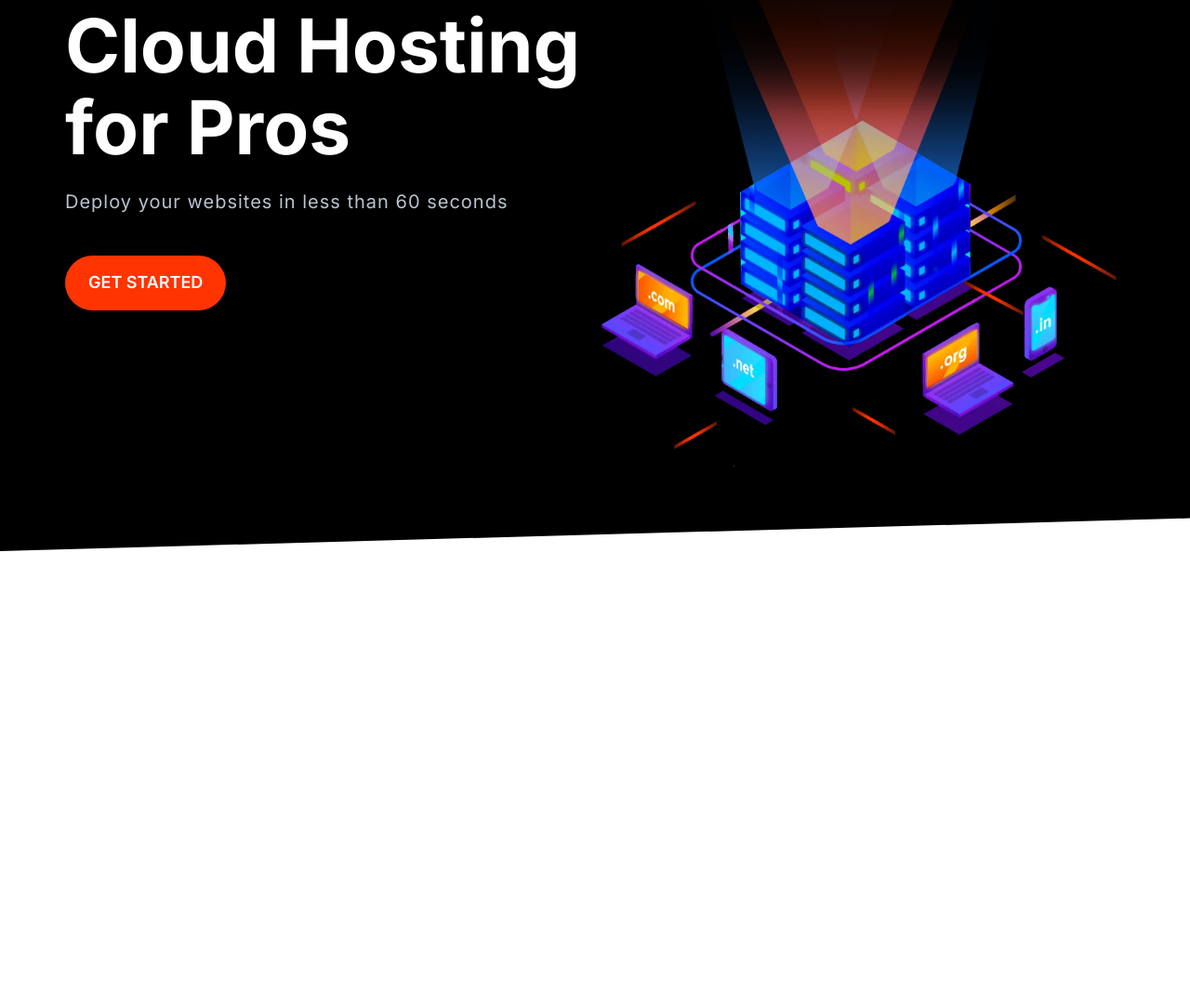
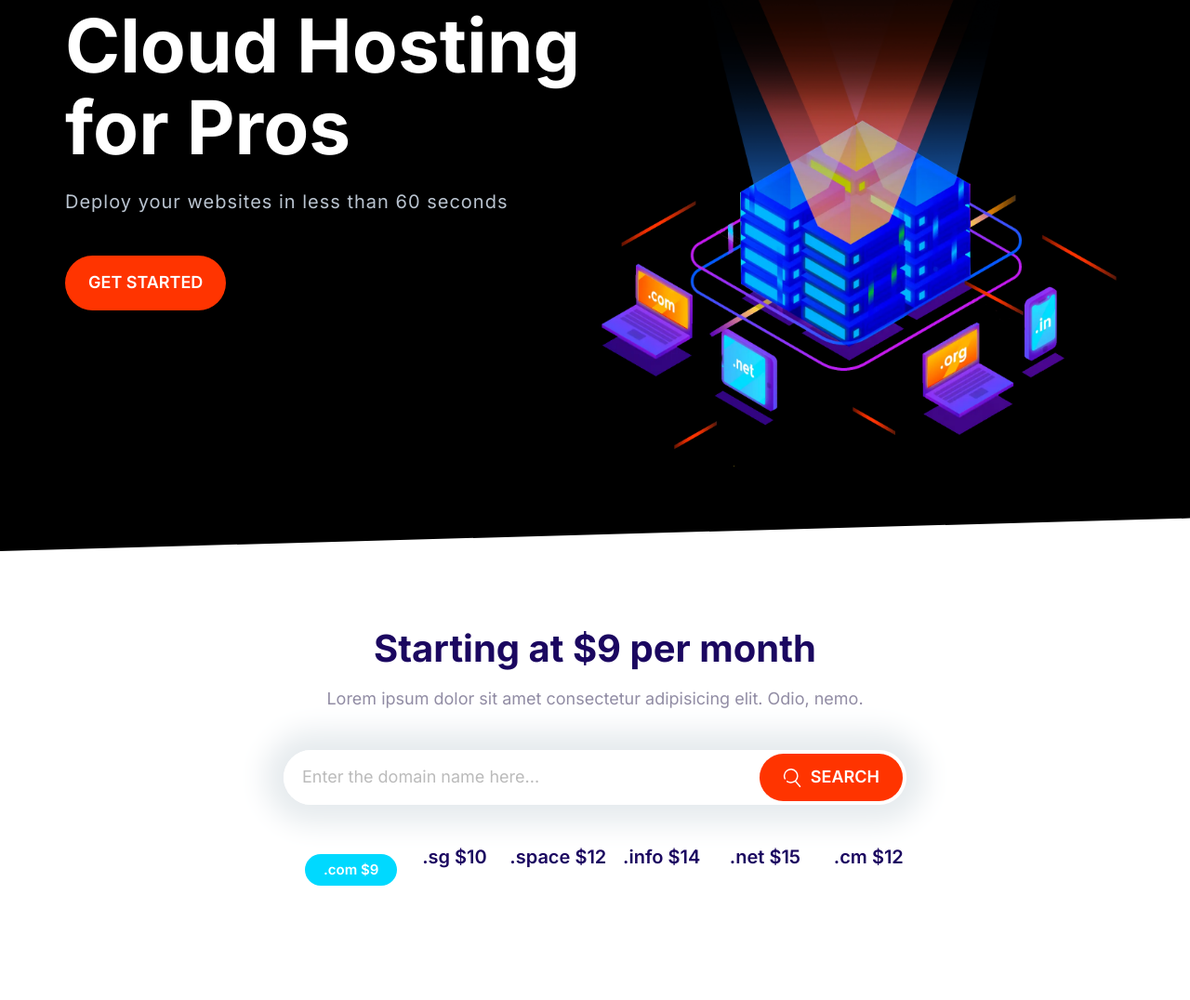
Before and after one commit to devlili10/cloudSphere, a plain HTML site: page index.html in a window 1280 px wide. Shown: the part 176-1252 px from the top of the page at 93% size. Before the commit the page ends 800 px from the top, so only its background shows below. Drawn offline with Linux system fonts and the light colour scheme.

Commit message:
Feat: Add the domain pricing to the previous component.

```diff
--- a/assets/css/styles.css
+++ b/assets/css/styles.css
@@ -200,7 +200,7 @@ a {
     display: inline-block;
     font-size: 2rem;
     font-weight: 600;
-    padding: 2rem 3rem;
+    padding: 2rem 3vw;
     margin: 1rem 0;
     text-align: center;
     text-transform: uppercase;
@@ -291,6 +291,7 @@ a {
     flex: 1;
     flex-grow: 1;
     padding: 1.5rem 2rem;
+    width: 0;
 }
 
 .input-group .btn {
@@ -700,13 +701,14 @@ a {
 
 .domain-prices {
     display: grid;
-    grid-template-columns: repeat(3, 1fr);
+    grid-template-columns: repeat(2, 1fr);
     grid-template-rows: repeat(2, 6rem);
     font-size: 2rem;
     font-weight: 600;
     justify-items: center;
     max-width: 700px;
     margin: 0 auto;
+    color: var(--heading-color);
 }
 
 /* Plans block */
@@ -787,7 +789,10 @@ article img {
 }
 
 
-
+  .badge {
+        font-size: 1.5rem;
+        align-self: center;
+    }
 
 
 
@@ -913,10 +918,6 @@ article img {
         font-size: 1.5rem
     }
 
-    .badge {
-        font-size: 1.5rem;
-        align-self: center;
-    }
 
     .badge-small {
         font-size: 1.2rem;
--- a/index.html
+++ b/index.html
@@ -42,6 +42,29 @@
   </section>
 
 
+  <section class="block container block-domain">
+    <header class="block__header">
+      <h2>Starting at $9 per month</h2>
+      <p>Lorem ipsum dolor sit amet consectetur adipisicing elit. Odio, nemo.</p>
+    </header>
+    <div class="input-group">
+    <input type="text" class="input" placeholder="Enter the domain name here...">
+    <button class="btn btn-accent"><svg class="icon icon-white">
+        <use xlink:href="assets/images/sprite.svg#search"></use>
+    </svg>Search</button>
+</div>
+<ul class="list domain-prices">
+ <span class="badge badge-secondary"> <li>.com $9</li></span>
+  <li>.sg $10</li>
+  <li>.space $12</li>
+  <li>.info $14</li>
+  <li>.net $15</li>
+  <li>.cm $12</li>
+
+</ul>
+</section>
+
+
   <script src="assets/js/script.js"></script>
 </body>
 
```
